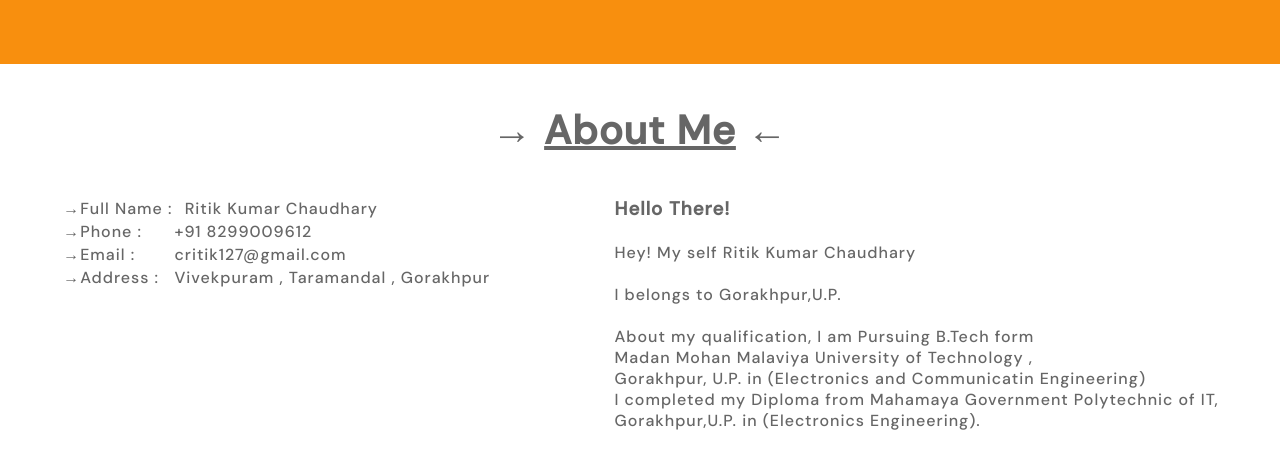
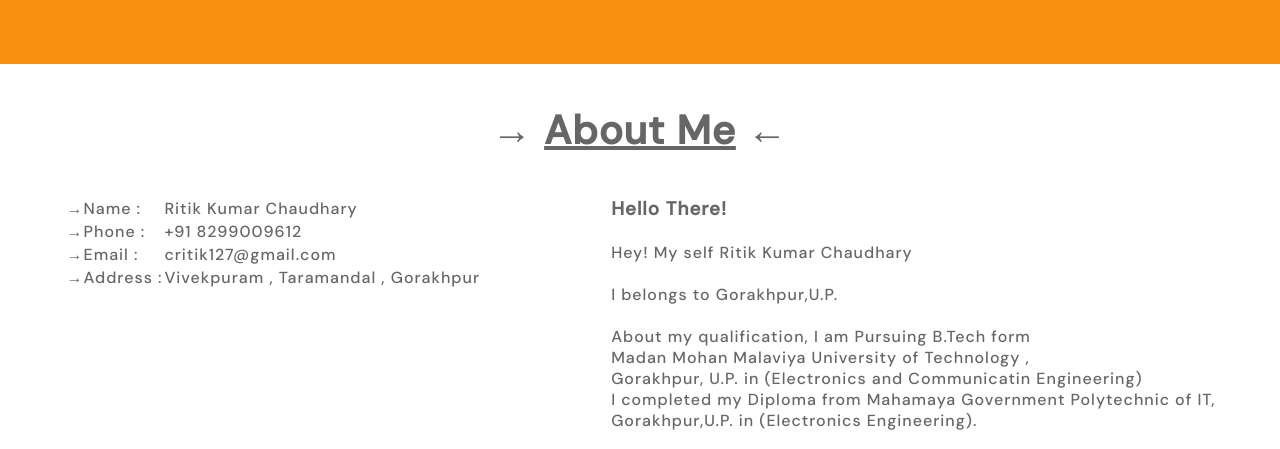
Before and after one commit to prisoner79/Portfolio, a plain HTML site: page index.html in a window 1280 px wide. Shown: the part 606-1055 px from the top of the page. Drawn offline with Linux system fonts and the light colour scheme.

Commit message:
Update index.html

```diff
--- a/index.html
+++ b/index.html
@@ -74,10 +74,10 @@
                 <table class="about-main-t2">
                     <tr>
                         <td>
-                            &#8594;Full Name :
+                            &#8594;Name :
                         </td>
                         <td class="td-ab">
-                            &nbsp; Ritik Kumar Chaudhary
+                            Ritik Kumar Chaudhary
                         </td>
                     </tr>
                     <tr>
```
